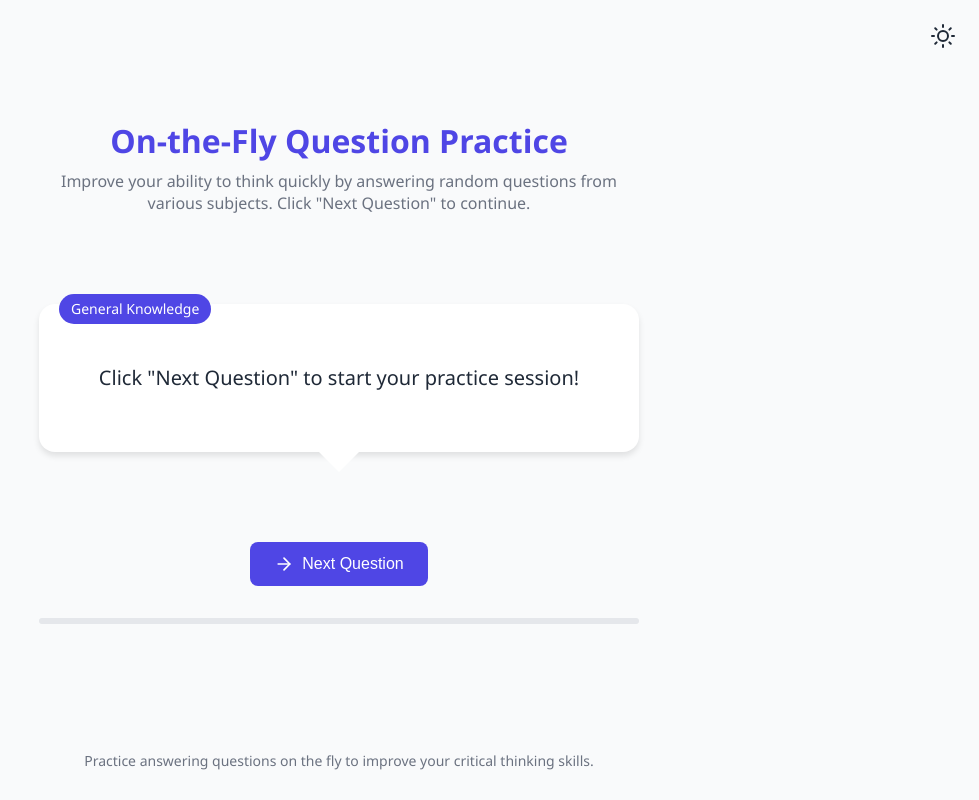
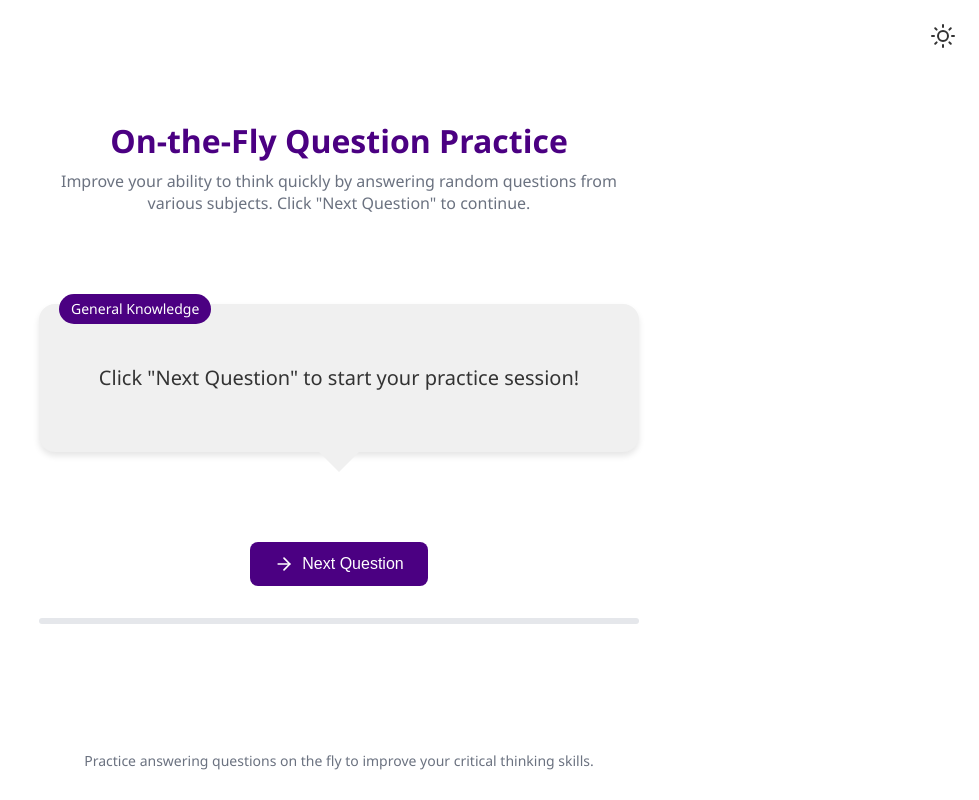
Before and after one commit to francislainy/min-prep, an Angular app: page / in a window 1280 px wide. Shown: the whole page, without its empty margins (301-1280 px from the left). Built offline with nearby package versions, Linux system fonts and the light colour scheme.

Commit message:
Update app colours

```diff
--- a/src/styles.css
+++ b/src/styles.css
@@ -1,9 +1,9 @@
 :root {
-  --primary: #4f46e5;
-  --primary-light: #6366f1;
-  --background: #f9fafb;
-  --text: #1f2937;
-  --bubble: #ffffff;
+  --primary: #4b0082; /* Indigo */
+  --primary-light: #6a0dad; /* Dark Orchid */
+  --background: #ffffff; /* White */
+  --text: #333333; /* Dark Gray */
+  --bubble: #f0f0f0; /* Light Gray */
   --shadow: rgba(0, 0, 0, 0.1);
 }
 
@@ -18,8 +18,8 @@ body {
 }
 
 .dark-mode {
-  --primary: #818cf8;
-  --primary-light: #a5b4fc;
+  --primary: #ff6347; /* Tomato */
+  --primary-light: #ff7f50; /* Coral */
   --background: #1f2937;
   --text: #f9fafb;
   --bubble: #374151;
```
